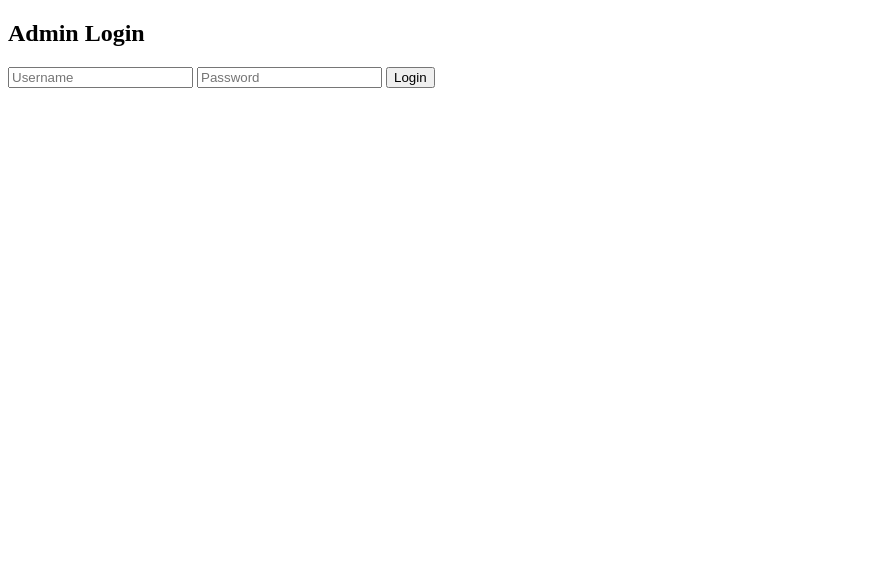
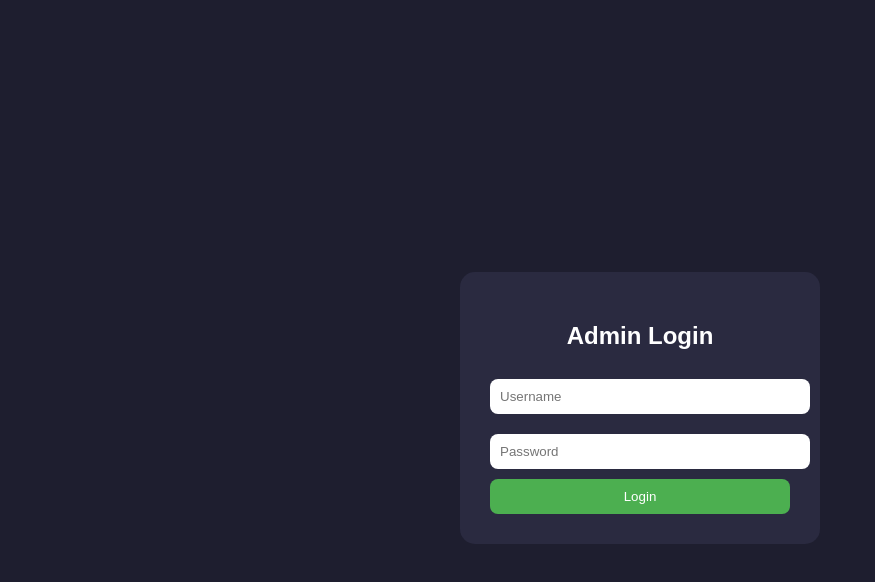
Before and after one commit to johnlatif2026/Edeye, a website: page login.html in a window 1280 px wide. Shown: the whole page, without its empty margins (0-875 px from the left). Drawn offline with Linux system fonts and the light colour scheme.

Commit message:
Update login.html

```diff
--- a/login.html
+++ b/login.html
@@ -1,36 +1,76 @@
 <!DOCTYPE html>
 <html>
 <head>
-<title>Login</title>
+<title>Admin</title>
+
+<style>
+body{
+  display:flex;
+  justify-content:center;
+  align-items:center;
+  height:100vh;
+  background:#1e1e2f;
+  color:white;
+  font-family:sans-serif;
+}
+
+.box{
+  background:#2a2a40;
+  padding:30px;
+  border-radius:15px;
+  width:300px;
+  text-align:center;
+}
+
+input{
+  width:100%;
+  margin:10px 0;
+  padding:10px;
+  border:none;
+  border-radius:8px;
+}
+
+button{
+  width:100%;
+  padding:10px;
+  background:#4CAF50;
+  border:none;
+  color:white;
+  border-radius:8px;
+}
+</style>
+
 </head>
 
 <body>
 
+<div class="box">
 <h2>Admin Login</h2>
 
-<input id="user" placeholder="Username" />
-<input id="pass" type="password" placeholder="Password" />
+<input id="user" placeholder="Username">
+<input id="pass" type="password" placeholder="Password">
 
 <button onclick="login()">Login</button>
+</div>
 
 <script>
-async function login() {
-  const res = await fetch("/api/login", {
-    method: "POST",
-    headers: {"Content-Type": "application/json"},
-    body: JSON.stringify({
-      username: user.value,
-      password: pass.value
+async function login(){
+  const res=await fetch("/api/login",{
+    method:"POST",
+    headers:{ "Content-Type":"application/json"},
+    body:JSON.stringify({
+      username:user.value,
+      password:pass.value
     })
   });
 
-  const data = await res.json();
+  const data=await res.json();
 
-  if (data.token) {
-    localStorage.setItem("token", data.token);
-    window.location.href = "/dashboard";
-  } else {
-    alert("Wrong credentials");
+  if(data.token){
+    localStorage.setItem("token",data.token);
+    location.href="/dashboard";
+  }else{
+    alert("غلط");
   }
 }
 </script>
```
